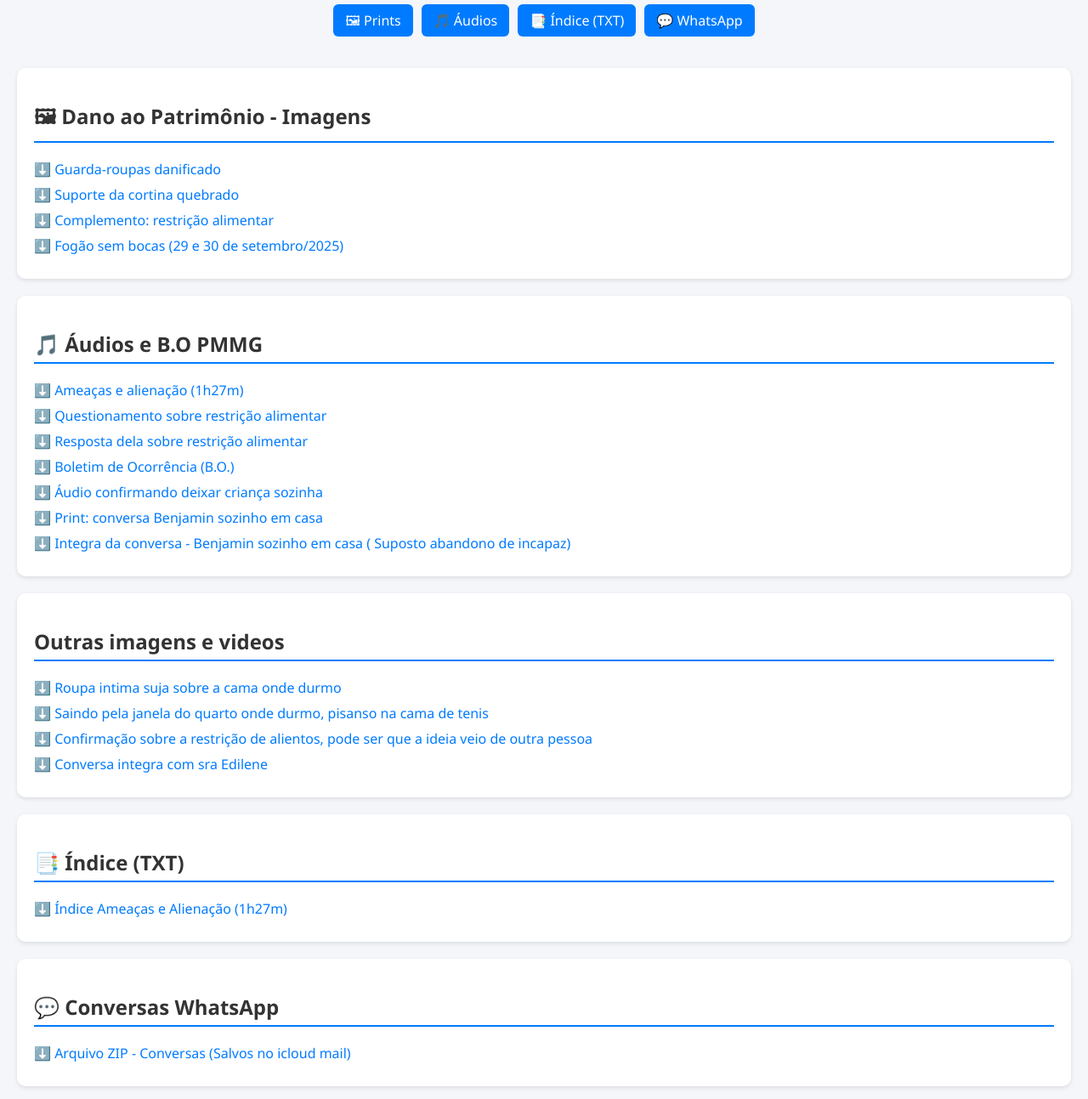
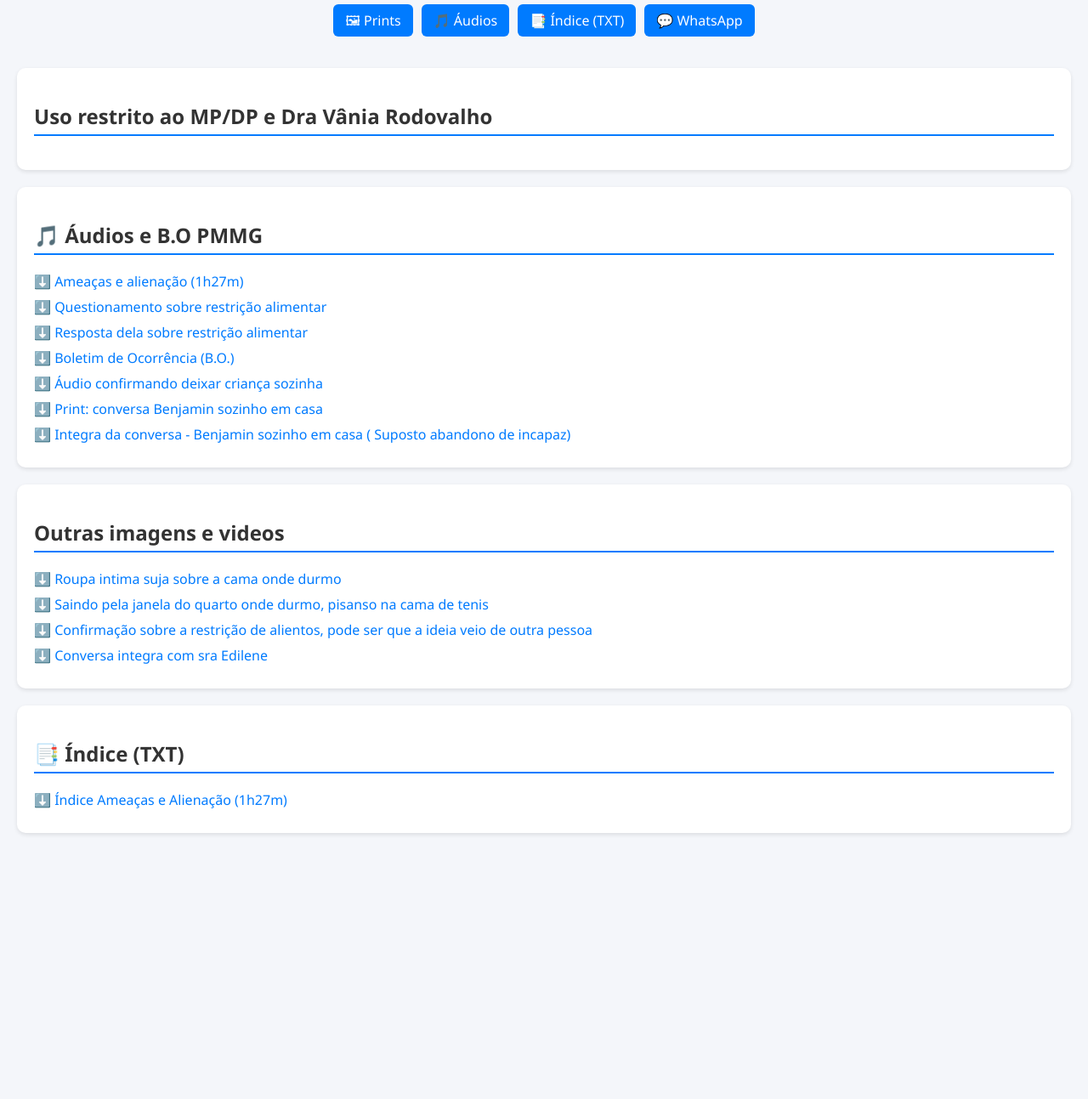
Before and after one commit to alderson86/broken-rings, a plain HTML site: page index.html in a window 1280 px wide. Shown: the part 87-1380 px from the top of the page at 85% size. After the commit the page ends 1107 px from the top, so only its background shows below. Drawn offline with Linux system fonts and the light colour scheme.

Commit message:
Remove damaged items and WhatsApp section from index.html
Removed several links and sections related to damaged items and WhatsApp conversations.

```diff
--- a/index.html
+++ b/index.html
@@ -85,11 +85,7 @@
 
   <main>
     <section id="prints">
-      <h2>🖼 Dano ao Patrimônio - Imagens</h2>
-      <a class="link" href="https://drive.google.com/file/d/1DDSUnp-Veg7eTEFaNyu5iy41LX0sMZvl/view?usp=drive_link" target="_blank" rel="noopener noreferrer">⬇️ Guarda-roupas danificado</a>
-      <a class="link" href="https://drive.google.com/file/d/1Es2Bq9dzsbTn_okU3XXuk02wdL5webmk/view?usp=drive_link" target="_blank" rel="noopener noreferrer">⬇️ Suporte da cortina quebrado</a>
-      <a class="link" href="https://drive.google.com/file/d/1oq-a7_j7U9PeXktbIe_zmUSRut5YLkJr/view?usp=drive_link" target="_blank" rel="noopener noreferrer">⬇️ Complemento: restrição alimentar</a>
-      <a class="link" href="https://drive.google.com/file/d/1t3a5H9wqzeR5CKfMxeb-YYV0VXOBxxXx/view?usp=drive_link" target="_blank" rel="noopener noreferrer">⬇️ Fogão sem bocas (29 e 30 de setembro/2025)</a>
+      <h2>Uso restrito ao MP/DP e Dra Vânia Rodovalho </h2>
     </section>
 
     <section id="audios">
@@ -115,11 +111,6 @@
       <h2>📑 Índice (TXT)</h2>
       <a class="link" href="https://drive.google.com/file/d/1a71-5zRzaXIzypnrTk-Hd5iMRbf4zVjh/view?usp=drive_link" target="_blank" rel="noopener noreferrer">⬇️ Índice Ameaças e Alienação (1h27m)</a>
     </section>
-
-    <section id="whatsapp">
-      <h2>💬 Conversas WhatsApp</h2>
-      <a class="link" href="Cole aqui" target="_blank" rel="noopener noreferrer">⬇️ Arquivo ZIP - Conversas (Salvos no icloud mail)</a>
-    </section>
   </main>
 </body>
 </html>
```
